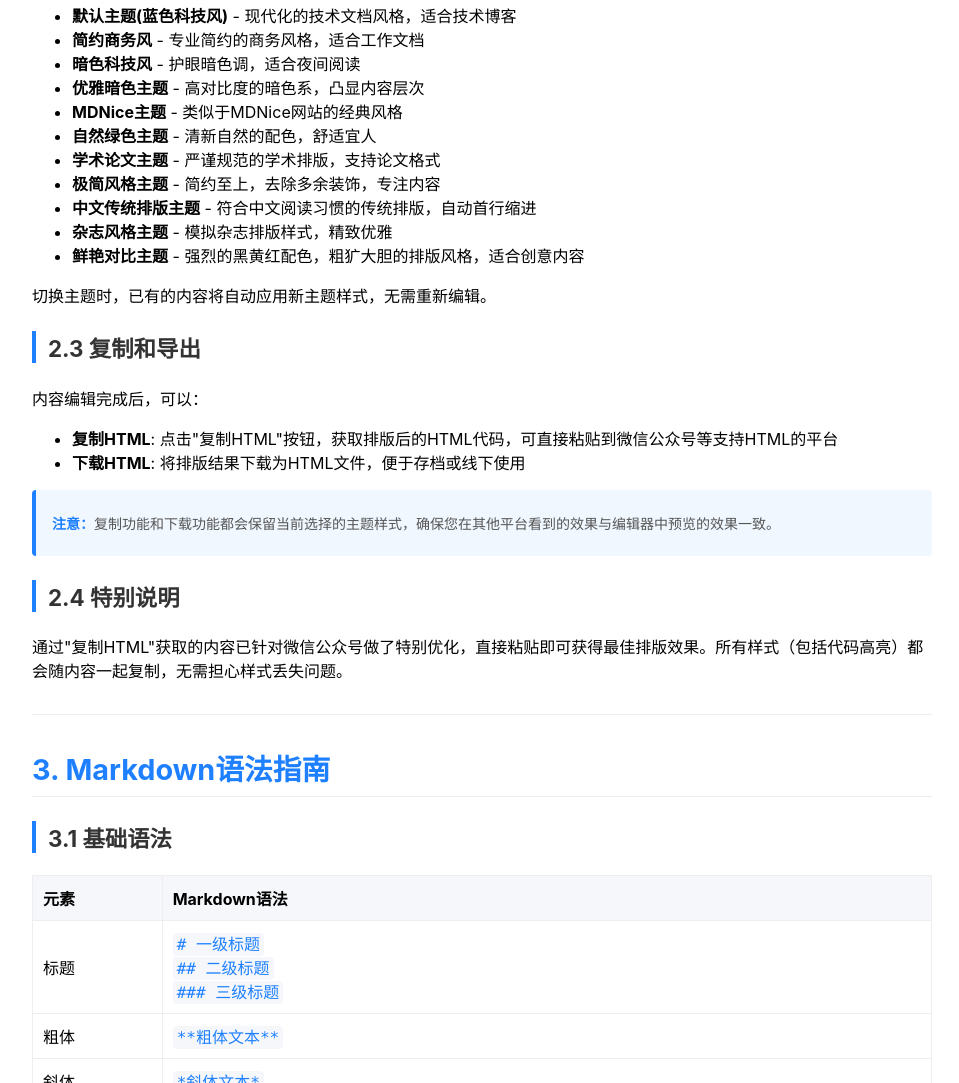
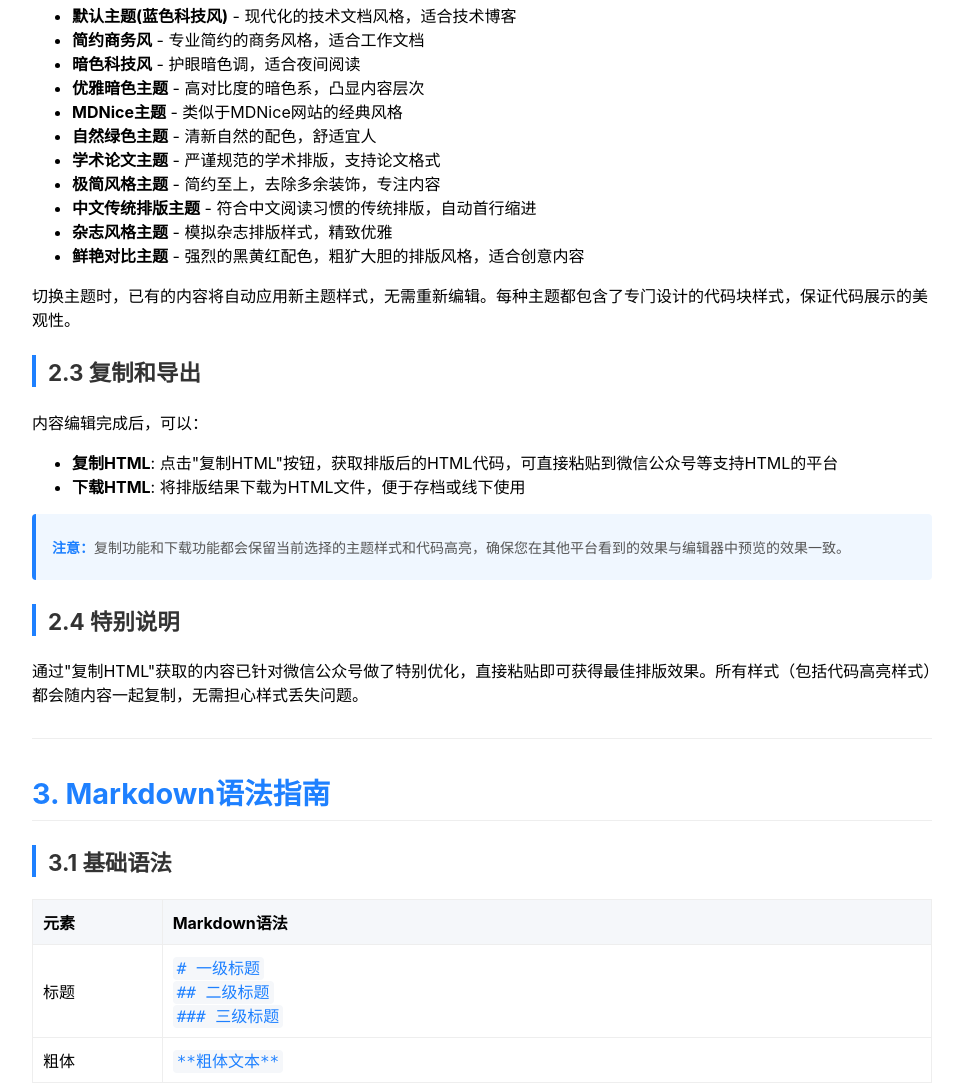
Before and after one commit to hejiang288/markdown-editor, a website: page guide.html in a window 1280 px wide. Shown: the part 1149-2232 px from the top of the page, without its empty margins (158-1117 px from the left). Drawn offline with nearby package versions, Linux system fonts and the light colour scheme.

Commit message:
Update guide.html

```diff
--- a/guide.html
+++ b/guide.html
@@ -185,7 +185,7 @@
                     <li><strong>杂志风格主题</strong> - 模拟杂志排版样式，精致优雅</li>
                     <li><strong>鲜艳对比主题</strong> - 强烈的黑黄红配色，粗犷大胆的排版风格，适合创意内容</li>
                 </ul>
-                <p>切换主题时，已有的内容将自动应用新主题样式，无需重新编辑。</p>
+                <p>切换主题时，已有的内容将自动应用新主题样式，无需重新编辑。每种主题都包含了专门设计的代码块样式，保证代码展示的美观性。</p>
 
                 <h3>2.3 复制和导出</h3>
                 <p>内容编辑完成后，可以：</p>
@@ -195,11 +195,11 @@
                 </ul>
 
                 <div class="note">
-                    <p><strong>注意：</strong>复制功能和下载功能都会保留当前选择的主题样式，确保您在其他平台看到的效果与编辑器中预览的效果一致。</p>
+                    <p><strong>注意：</strong>复制功能和下载功能都会保留当前选择的主题样式和代码高亮，确保您在其他平台看到的效果与编辑器中预览的效果一致。</p>
                 </div>
 
                 <h3>2.4 特别说明</h3>
-                <p>通过"复制HTML"获取的内容已针对微信公众号做了特别优化，直接粘贴即可获得最佳排版效果。所有样式（包括代码高亮）都会随内容一起复制，无需担心样式丢失问题。</p>
+                <p>通过"复制HTML"获取的内容已针对微信公众号做了特别优化，直接粘贴即可获得最佳排版效果。所有样式（包括代码高亮样式）都会随内容一起复制，无需担心样式丢失问题。</p>
             </div>
 
             <div class="guide-section">
```
